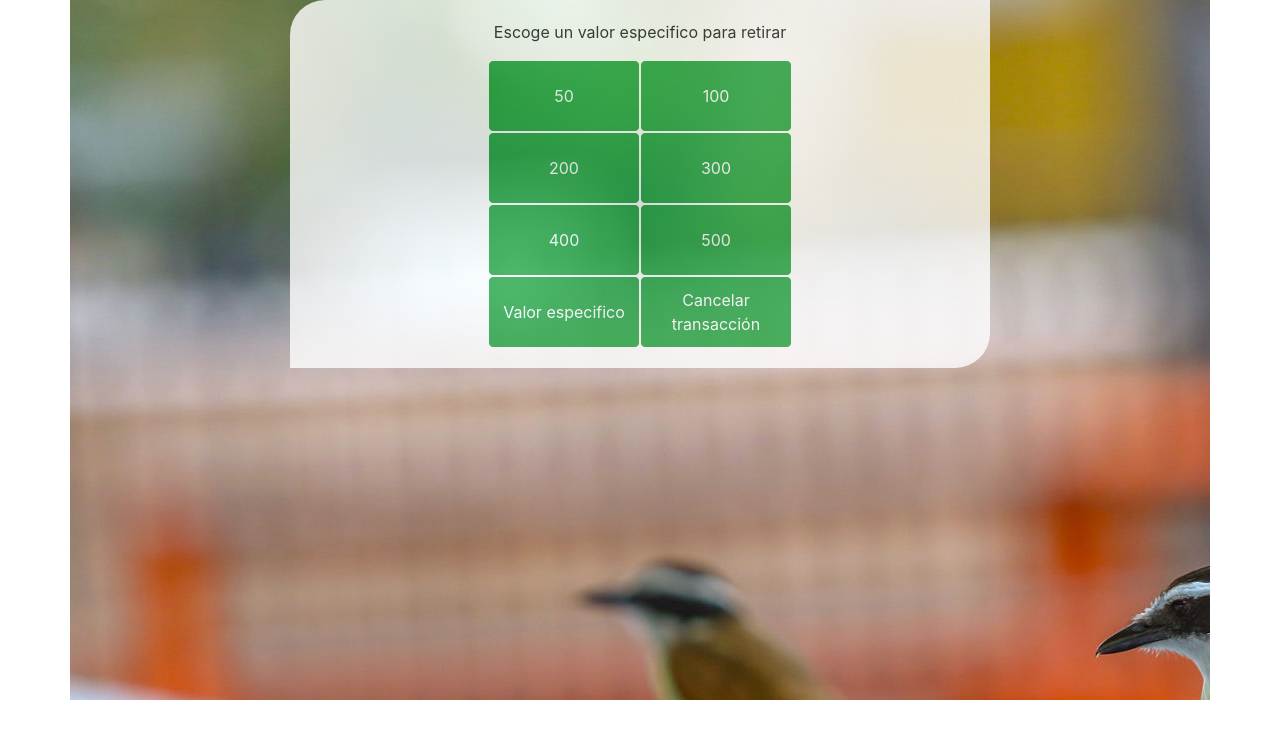
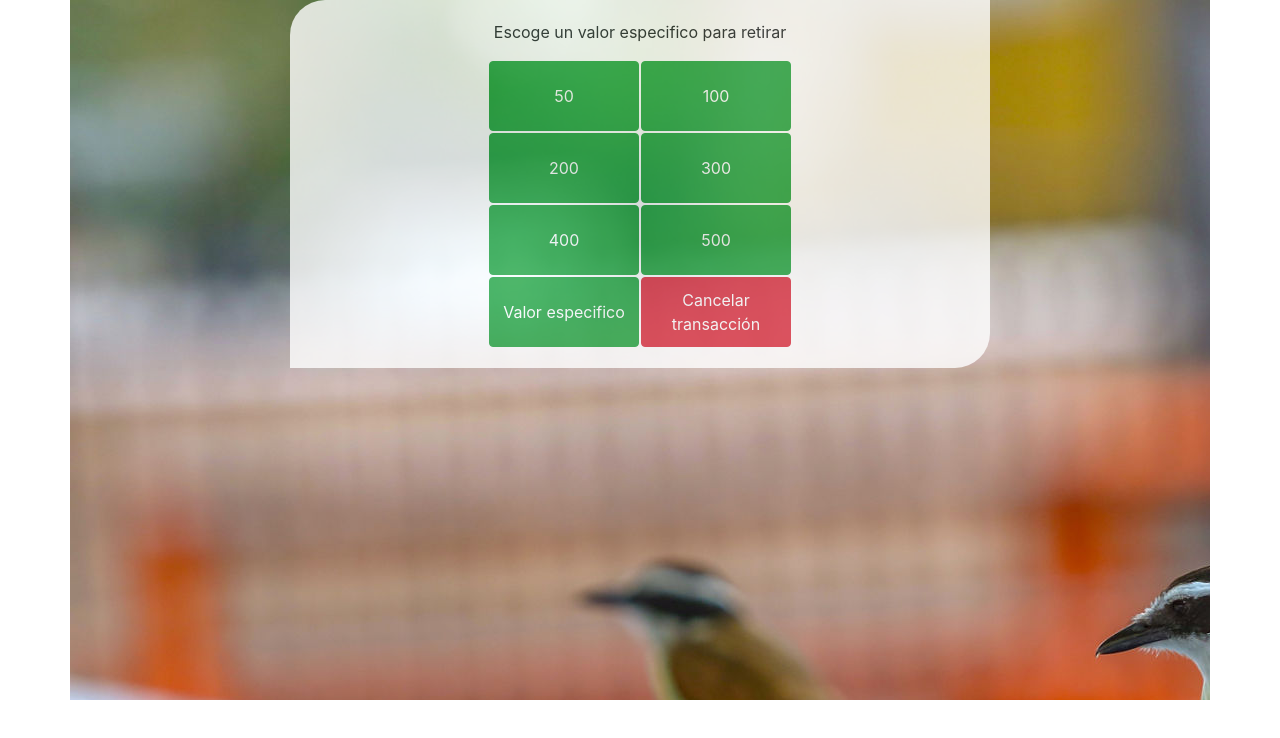
Before and after one commit to JohanRestrepo/App-Cajero-20201022, a React (Create React App) app: page / in a window 1280 px wide. Both pictures are taken after a click on the button "Retirar dinero". Shown: the top 738 px of the page. Built offline with nearby package versions, Linux system fonts and the light colour scheme.

Commit message:
cambie dos botones

```diff
--- a/src/index.js
+++ b/src/index.js
@@ -182,7 +182,7 @@ class Consola extends React.Component {
           </button>
           </td>
           <td>
-          <button class="btn btn-success btn-ancho" onClick={this.inicio.bind(this)}>
+          <button class="btn btn-danger btn-ancho" onClick={this.inicio.bind(this)}>
           Cancelar transacción
           </button>
           </td>
@@ -238,7 +238,7 @@ class Consola extends React.Component {
           </button>
           </td>
           <td>
-          <button class="btn btn-success btn-ancho" onClick={this.inicio.bind(this)}>
+          <button class="btn btn-danger btn-ancho" onClick={this.inicio.bind(this)}>
           Cancelar transacción
           </button>
           </td>
```
